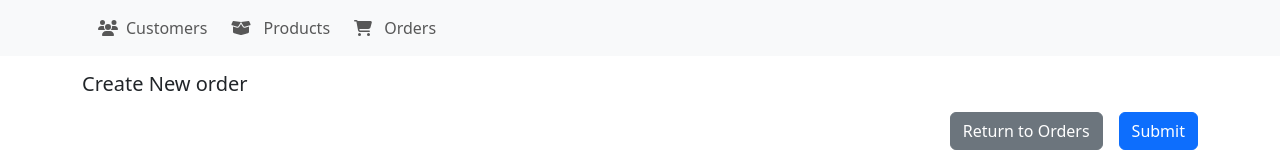
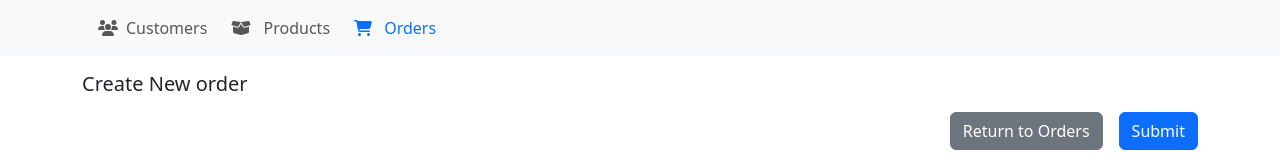
Before and after one commit to Fatoumacisse99/commercial_Management_app, a Vue app: page /add-order in a window 1280 px wide. Shown: the top 160 px of the page. Built offline with nearby package versions, Linux system fonts and the light colour scheme.

Commit message:
Mettre en évidence le menu actif

```diff
--- a/src/App.vue
+++ b/src/App.vue
@@ -1,29 +1,70 @@
 <template>
   <nav class="navbar navbar-expand-lg navbar-light bg-light">
-    <button class="navbar-toggler" type="button" data-toggle="collapse" data-target="#navbarSupportedContent" aria-controls="navbarSupportedContent" aria-expanded="false" aria-label="Toggle navigation">
+    <button
+      class="navbar-toggler"
+      type="button"
+      data-toggle="collapse"
+      data-target="#navbarSupportedContent"
+      aria-controls="navbarSupportedContent"
+      aria-expanded="false"
+      aria-label="Toggle navigation"
+    >
       <span class="navbar-toggler-icon"></span>
     </button>
 
     <div class="container collapse navbar-collapse" id="navbarSupportedContent">
-      <ul class="navbar-nav mr-auto  me-3">
-        <li class="nav-item active" :class="{ active: $route.name === 'ListCustomer' }">
-          <router-link class="nav-link" to='/' :class="{ 'text-primary': $route.name === 'ListCustomer' }" ><i class="fa-solid fa-users mx-2"></i>Customers</router-link>
+      <ul class="navbar-nav mr-auto me-3">
+        <li
+          class="nav-item active"
+          :class="{ active: $route.name === 'ListCustomer' }"
+        >
+          <router-link
+            class="nav-link"
+            to="/"
+            :class="{ 'text-primary': $route.name === 'ListCustomer' }"
+            ><i class="fa-solid fa-users mx-2"></i>Customers</router-link
+          >
         </li>
         <li class="nav-item" :class="{ active: $route.name === 'ListProduct' }">
-          <router-link class="nav-link  " to='/list-product' :class="{ 'text-primary': $route.name === 'ListProduct' }"> <i class="fa-solid fa-box-open mx-2"></i> Products </router-link>
+          <router-link
+            class="nav-link"
+            to="/list-product"
+            :class="{ 'text-primary': $route.name === 'ListProduct' }"
+          >
+            <i class="fa-solid fa-box-open mx-2"></i> Products
+          </router-link>
         </li>
-        <li class="nav-item" :class="{ active: $route.name === 'ListOrder' }">
-          <router-link class="nav-link" to="/orders" :class="{ 'text-primary': $route.name === 'ListOrder' }"> <i class="fa-solid fa-cart-shopping mx-2"></i> Orders </router-link>
+        <li
+          class="nav-item"
+          :class="{
+            active:
+              $route.name === 'ListOrder' ||
+              $route.name === 'AjouterOrder' ||
+              $route.name === 'ModifierOrder'||
+              $route.name === 'DetailOrder',
+          }"
+        >
+          <router-link
+            class="nav-link"
+            to="/orders"
+            :class="{
+              'text-primary':
+                $route.name === 'ListOrder' || $route.name === 'AjouterOrder'||
+                $route.name === 'DetailOrder'|| $route.name === 'ModifierOrder',
+            }"
+            ><i class="fa-solid fa-cart-shopping mx-2"></i> Orders
+          </router-link>
         </li>
       </ul>
     </div>
   </nav>
-<router-view />
+  <router-view />
 </template>
 
 
 <script setup></script>
 <style scoped>
-
-a:hover {color: rgb(42, 85, 240);}
+/* a:hover {
+  color: rgb(42, 85, 240);
+} */
 </style>
```
